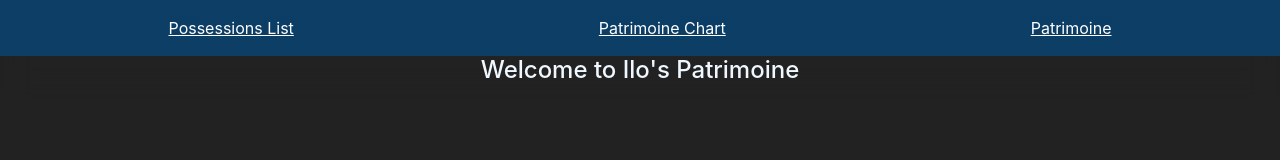
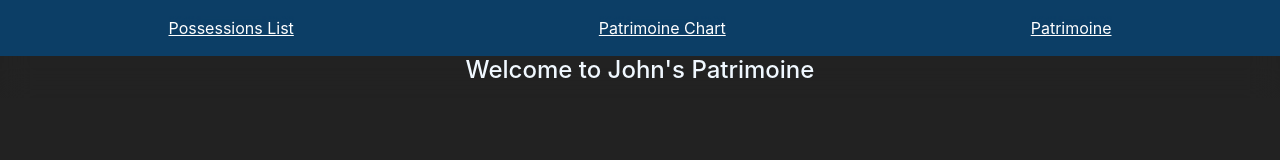
Before and after one commit to SalomiaZK/Patrimoine_eco_ui, a React (Vite) app: page / in a window 1280 px wide. Shown: the top 160 px of the page. Built offline with nearby package versions, Linux system fonts and the light colour scheme.

Commit message:
fixed: url

```diff
--- a/src/Pages/PatrimoineChart.jsx
+++ b/src/Pages/PatrimoineChart.jsx
@@ -67,7 +67,7 @@ export default function PatrimoineChart() {
     useEffect( () => {
 
         const  dofetch = async () =>{
-          const donne = await fetch('http://localhost:3000/possessions', {method : "GET"})
+          const donne = await fetch(`${import.meta.env.VITE_API_URL}/possessions`, {method : "GET"})
           const datas = await donne.json()
 
           console.log(datas)
--- a/src/Pages/Welcome.jsx
+++ b/src/Pages/Welcome.jsx
@@ -1,5 +1,5 @@
 export default function Welcome(){
     return (
-        <h1>Welcome to Ilo's Patrimoine</h1>
+        <h1>Welcome to John's Patrimoine</h1>
     )
 }
```
